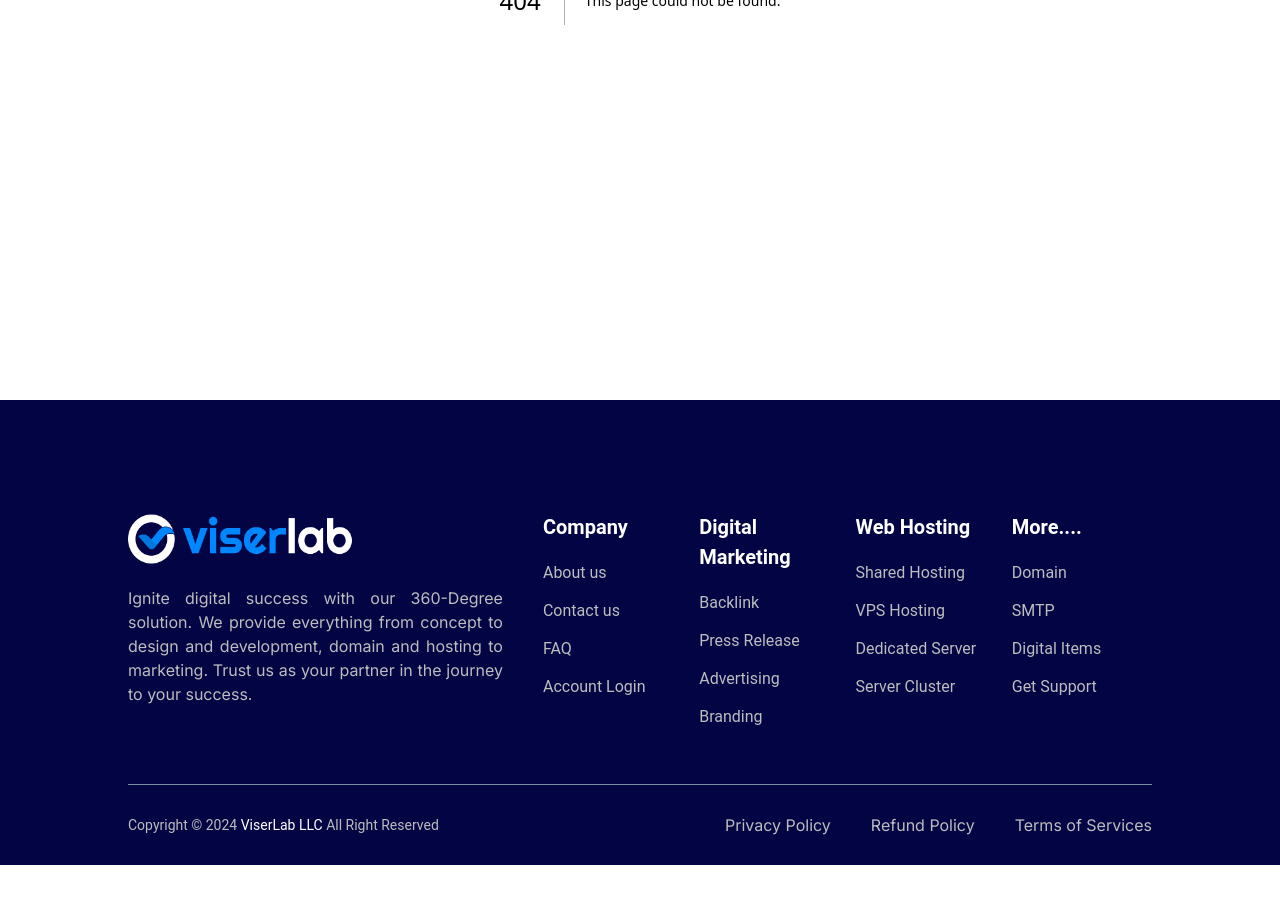
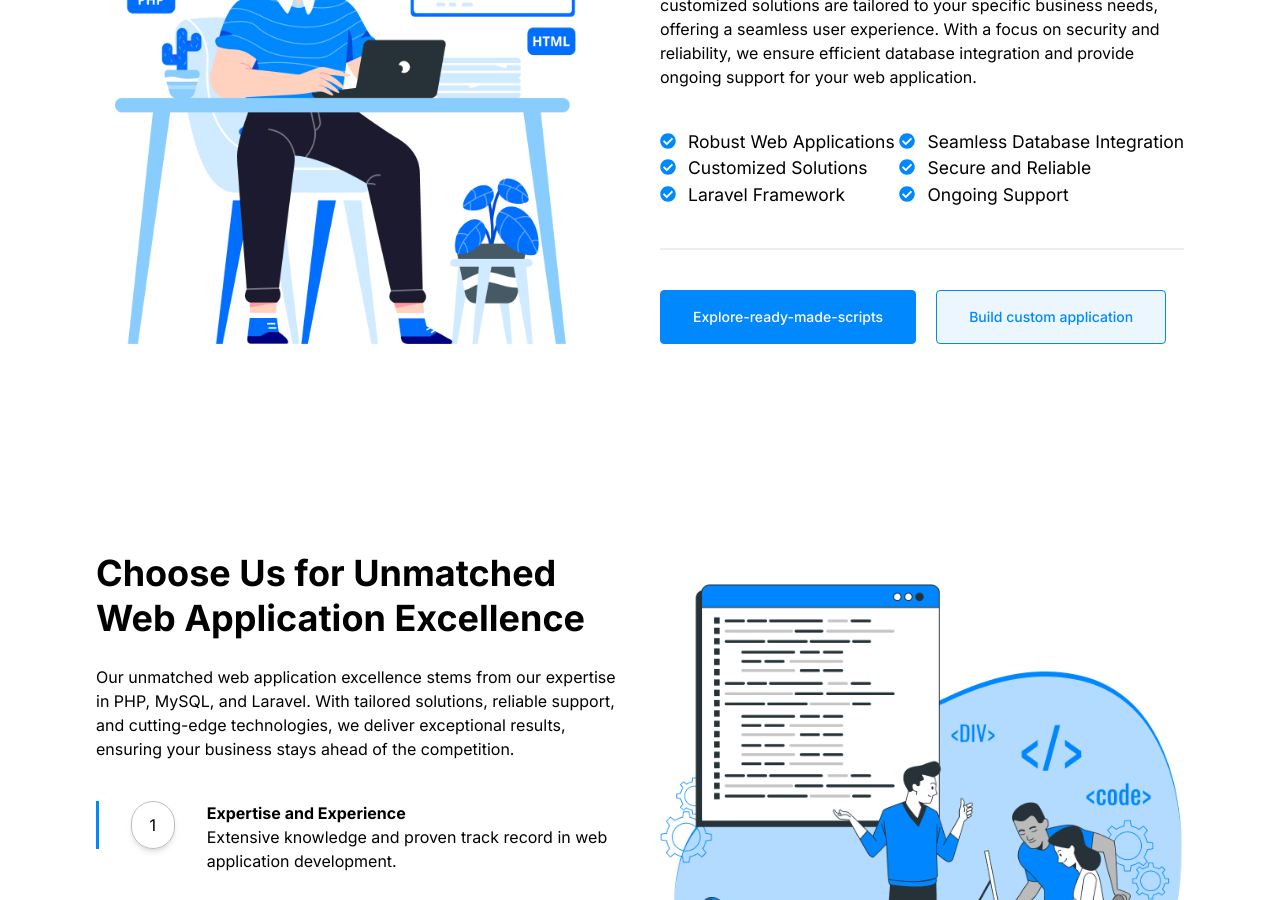
Before and after one commit to farukphero/viserlab, a Next.js app: page /service/web-application in a window 1280 px wide. Before the commit this address had no page. Shown: the part 400-1300 px from the top of the page. Before the commit the page ends 1265 px from the top, so only its background shows below. Built offline with nearby package versions, Linux system fonts and the light colour scheme.

Commit message:
we-application done

```diff
--- a/src/app/(home)/_components/FeaturedItems.jsx
+++ b/src/app/(home)/_components/FeaturedItems.jsx
@@ -13,6 +13,7 @@ import card4 from "../../../assets/image/featured image/33821085_cover.jpg";
 
 import { Card, CardBody, Typography } from "@material-tailwind/react";
 import { FaStar } from "react-icons/fa6";
+import Link from "next/link";
 
 const FeaturedItems = () => {
   const cards = [
@@ -79,7 +80,8 @@ const FeaturedItems = () => {
       <div className="h-full lg:h-[700px] mt-5 lg:mt-0">
         <div className="grid grid-cols-1 lg:grid-cols-2 gap-5">
           {cards.map((card) => (
-            <Card key={card.price}>
+            <Link key={card.price} href={`/product/${card.title}`}>
+              <Card >
                 <Image
                   src={card.image}
                   alt="card-image"
@@ -117,6 +119,7 @@ const FeaturedItems = () => {
                   </div>
                 </CardBody>
               </Card>
+            </Link>
           ))}
         </div>
       </div>
--- a/src/app/(home)/_components/SolutionsPart.jsx
+++ b/src/app/(home)/_components/SolutionsPart.jsx
@@ -8,10 +8,12 @@ import domain from "../../../assets/image/featured image/solutions/service-icon4
 import dm from "../../../assets/image/featured image/solutions/service-icon5.svg";
 import tech from "../../../assets/image/featured image/solutions/service-icon6.svg";
 import Image from "next/image";
+import Link from "next/link";
 
 const SolutionsPart = () => {
   const cards = [
     {
+      href: "web-application",
       title: "Web Application",
       image: web,
       description:
@@ -19,6 +21,7 @@ const SolutionsPart = () => {
       icon: BsArrowRight,
     },
     {
+      href: "mobile-application",
       title: "Mobile Application",
       image: mobile,
       description:
@@ -26,6 +29,7 @@ const SolutionsPart = () => {
       icon: BsArrowRight,
     },
     {
+      href: "ui-ux-design",
       title: "UI/UX Design",
       image: ui,
       description:
@@ -33,6 +37,7 @@ const SolutionsPart = () => {
       icon: BsArrowRight,
     },
     {
+      href: "domain-hosting",
       title: "Domain & Hosting",
       image: domain,
       description:
@@ -40,6 +45,7 @@ const SolutionsPart = () => {
       icon: BsArrowRight,
     },
     {
+      href: "digital-marketing",
       title: "Digital Marketing",
       image: dm,
       description:
@@ -47,6 +53,7 @@ const SolutionsPart = () => {
       icon: BsArrowRight,
     },
     {
+      href: "tech-consultancy",
       title: "Tech Consultancy",
       image: tech,
       description:
@@ -69,7 +76,11 @@ const SolutionsPart = () => {
       </div>
       <div className="grid grid-cols-1 lg:grid-cols-3 mt-10">
         {cards.map((card) => (
-          <div key={card.title} className="p-5 border">
+          <Link
+            href={`/service/${card.href}`}
+            key={card.title}
+            className="p-5 border"
+          >
             <div className="flex justify-center">
               <Image
                 src={card.image}
@@ -84,7 +95,7 @@ const SolutionsPart = () => {
             <div className="my-8 flex justify-center">
               <card.icon className="h-6 w-6" />
             </div>
-          </div>
+          </Link>
         ))}
       </div>
     </div>
--- a/src/app/_components/Cards.jsx
+++ b/src/app/_components/Cards.jsx
@@ -11,6 +11,7 @@ import {
 } from "@material-tailwind/react";
 import { FaStar } from "react-icons/fa6";
 import { IoIosSearch } from "react-icons/io";
+import Link from "next/link";
 
 const Cards = ({ cards }) => {
   // pagination
@@ -111,7 +112,8 @@ const Cards = ({ cards }) => {
         </div>
         <div className="grid grid-cols-1 lg:grid-cols-3 gap-5">
           {cards.map((card) => (
-            <Card key={card.price}>
+            <Link key={card.price} href={`/product/${card.title}`}>
+              <Card>
                 <Image
                   src={card.image}
                   alt="card-image"
@@ -149,6 +151,7 @@ const Cards = ({ cards }) => {
                   </div>
                 </CardBody>
               </Card>
+            </Link>
           ))}
         </div>
       </div>
--- a/src/app/layout.js
+++ b/src/app/layout.js
@@ -1,7 +1,6 @@
 import { Inter } from "next/font/google";
 import "./globals.css";
 import Footer from "./(home)/_components/Footer/Footer";
-
 
 const inter = Inter({ subsets: ["latin"] });
 
@@ -14,10 +13,9 @@ export default function RootLayout({ children }) {
   return (
     <html lang="en">
       <body className={inter.className}>
-
         {children}
-        <Footer/>
-        </body>
+        <Footer />
+      </body>
     </html>
   );
 }
--- /dev/null
+++ b/src/app/product/[name]/page.jsx
@@ -0,0 +1,13 @@
+import { NavBar } from '@/app/(home)/_components/NavBar/NavBar';
+import React from 'react';
+
+const DetailsPage = () => {
+    return (
+        <div>
+            <NavBar/>
+            details
+        </div>
+    );
+};
+
+export default DetailsPage;
--- /dev/null
+++ b/src/app/service/digital-marketing/page.jsx
@@ -0,0 +1,11 @@
+import React from 'react';
+
+const DigitalMarketing = () => {
+    return (
+        <div>
+            DigitalMarketing
+        </div>
+    );
+};
+
+export default DigitalMarketing;
--- /dev/null
+++ b/src/app/service/domain-hosting/page.jsx
@@ -0,0 +1,11 @@
+import React from 'react';
+
+const DomainHosting = () => {
+    return (
+        <div>
+            DomainHosting
+        </div>
+    );
+};
+
+export default DomainHosting;
--- /dev/null
+++ b/src/app/service/layout.jsx
@@ -0,0 +1,17 @@
+import { NavBar } from "../(home)/_components/NavBar/NavBar";
+
+export const metadata = {
+  title: "viserlab-service",
+  description: "Generated by create next app",
+};
+
+export default function ServiceLayout({ children }) {
+  return (
+    <div>
+      <NavBar />
+      <div className="mt-20 lg:mt-0 lg:my-20 lg:w-[85%] lg:mx-auto mx-5">
+        {children}
+      </div>
+    </div>
+  );
+}
--- /dev/null
+++ b/src/app/service/mobile-application/page.jsx
@@ -0,0 +1,11 @@
+import React from 'react';
+
+const MobileApplication = () => {
+    return (
+        <div>
+            MobileApplication
+        </div>
+    );
+};
+
+export default MobileApplication;
--- /dev/null
+++ b/src/app/service/tech-consultancy/page.jsx
@@ -0,0 +1,11 @@
+import React from 'react';
+
+const TechConsultancy = () => {
+    return (
+        <div>
+            TechConsultancy
+        </div>
+    );
+};
+
+export default TechConsultancy;
--- /dev/null
+++ b/src/app/service/ui-ux-design/page.jsx
@@ -0,0 +1,11 @@
+import React from 'react';
+
+const UiUxDesign = () => {
+    return (
+        <div>
+            UiUxDesign
+        </div>
+    );
+};
+
+export default UiUxDesign;
--- /dev/null
+++ b/src/app/service/web-application/page.jsx
@@ -0,0 +1,137 @@
+import React from "react";
+import Image from "next/image";
+import { FaCheckCircle } from "react-icons/fa";
+import image1 from "../../../assets/image/services/web/web-aplication.png";
+import image2 from "../../../assets/image/services/web/web_application_02.png";
+
+const WebApplication = () => {
+  return (
+    <div className="  lg:my-20">
+      <div className="grid grid-cols-1 lg:grid-cols-2 gap-x-10 items-center">
+        <Image
+          src={image1}
+          alt=""
+          className="h-full w-[480px] hidden lg:flex justify-end"
+        />
+        <div>
+          <h1 className="text-xl lg:text-4xl font-bold lg:leading-tight mb-6">
+            Empowering Businesses with Innovative Web Application Development
+          </h1>
+          <p>
+            At ViserLab, we specialize in developing robust web applications
+            using PHP, MySQL, Laravel, and other related technology. Our
+            customized solutions are tailored to your specific business needs,
+            offering a seamless user experience. With a focus on security and
+            reliability, we ensure efficient database integration and provide
+            ongoing support for your web application.
+          </p>
+          <div className="my-10 lg:flex justify-between">
+            <ul>
+              <li className="flex gap-x-3">
+                <FaCheckCircle className="text-[#0088FF] mt-1" />{" "}
+                <span className="text-[17.5px]">Robust Web Applications</span>
+              </li>
+              <li className="flex gap-x-3">
+                <FaCheckCircle className="text-[#0088FF] mt-1" />{" "}
+                <span className="text-[17.5px]">Customized Solutions</span>
+              </li>
+              <li className="flex gap-x-3">
+                <FaCheckCircle className="text-[#0088FF] mt-1" />{" "}
+                <span className="text-[17.5px]">Laravel Framework</span>
+              </li>
+            </ul>
+            <ul>
+              <li className="flex gap-x-3">
+                <FaCheckCircle className="text-[#0088FF] mt-1" />{" "}
+                <span className="text-[17.5px]">
+                  Seamless Database Integration
+                </span>
+              </li>
+              <li className="flex gap-x-3">
+                <FaCheckCircle className="text-[#0088FF] mt-1" />{" "}
+                <span className="text-[17.5px]">Secure and Reliable</span>
+              </li>
+              <li className="flex gap-x-3">
+                <FaCheckCircle className="text-[#0088FF] mt-1" />{" "}
+                <span className="text-[17.5px]">Ongoing Support</span>
+              </li>
+            </ul>
+          </div>
+          <div className="border-b-2 my-10"></div>
+          <div className="lg:flex  gap-x-5">
+            <button className="bg-[#0088FF] hover:bg-[#ecf6fe] transition duration-700 ease-in-out hover:text-[#0088FF]  border  border-[#0088FF] py-3 lg:py-4 px-5 lg:px-8 rounded text-white font-medium   flex gap-x-2">
+              <span className="text-sm">Explore-ready-made-scripts</span>
+            </button>
+
+            <button className="hover:bg-[#0088FF] bg-[#ecf6fe] transition duration-700 ease-in-out  text-[#0088FF]  border  border-[#0088FF] py-3 lg:py-4 px-5 lg:px-8 rounded hover:text-white font-medium   flex gap-x-2 mt-4 lg:mt-0">
+              <span className="text-sm"> Build custom application</span>
+            </button>
+          </div>
+        </div>
+        <div className="my-20">
+          <Image src={image1} alt="" className="h-full w-full lg:hidden" />
+        </div>
+      </div>
+      <div className="grid grid-cols-1 lg:grid-cols-2 gap-x-10 items-center">
+        <div>
+          <h1 className="text-xl lg:text-4xl font-bold lg:leading-tight mb-6">
+            Choose Us for Unmatched Web Application Excellence
+          </h1>
+          <p>
+            Our unmatched web application excellence stems from our expertise in
+            PHP, MySQL, and Laravel. With tailored solutions, reliable support,
+            and cutting-edge technologies, we deliver exceptional results,
+            ensuring your business stays ahead of the competition.
+          </p>
+
+          <div className="mt-10">
+            <div className="flex gap-x-3 lg:gap-x-8">
+              <div className="border-l-[3px] border-[#0088FF] h-12"></div>
+              <div className="border border-gray-400 shadow-md rounded-full w-12 h-12 p-4 flex items-center justify-center">
+                1
+              </div>
+              <div>
+                <h1 className="font-bold">Expertise and Experience</h1>
+                <p>
+                  Extensive knowledge and proven track record in web application
+                  development.
+                </p>
+              </div>
+            </div>
+            <div className="flex gap-x-3 lg:gap-x-8 my-7">
+              <div className="border-l-[3px] border-[#0088FF] h-12"></div>
+              <div className="border border-gray-400 shadow-md rounded-full w-12 h-12 p-4 flex items-center justify-center">
+                2
+              </div>
+              <div>
+                <h1 className=" font-bold">Customized Solutions</h1>
+                <p>
+                  Tailored web applications to meet your unique business
+                  requirements.
+                </p>
+              </div>
+            </div>
+            <div className="flex gap-x-3 lg:gap-x-8">
+              <div className="border-l-[3px] border-[#0088FF] h-12"></div>
+              <div className="border border-gray-400 shadow-md rounded-full w-12 h-12 p-4 flex items-center justify-center">
+                3
+              </div>
+              <div>
+                <h1 className=" font-bold">Reliable Support</h1>
+                <p>
+                  Dedicated support and maintenance for seamless web application
+                  operation.
+                </p>
+              </div>
+            </div>
+          </div>
+        </div>
+        <div className="my-20">
+          <Image src={image2} alt="" className="h-full w-full  " />
+        </div>
+      </div>
+    </div>
+  );
+};
+
+export default WebApplication;
```
Also changed, not shown: src/assets/image/services/web/web-aplication.png (added), src/assets/image/services/web/web_application_02.png (added). Lines whose indentation alone changed are shown as unchanged.
